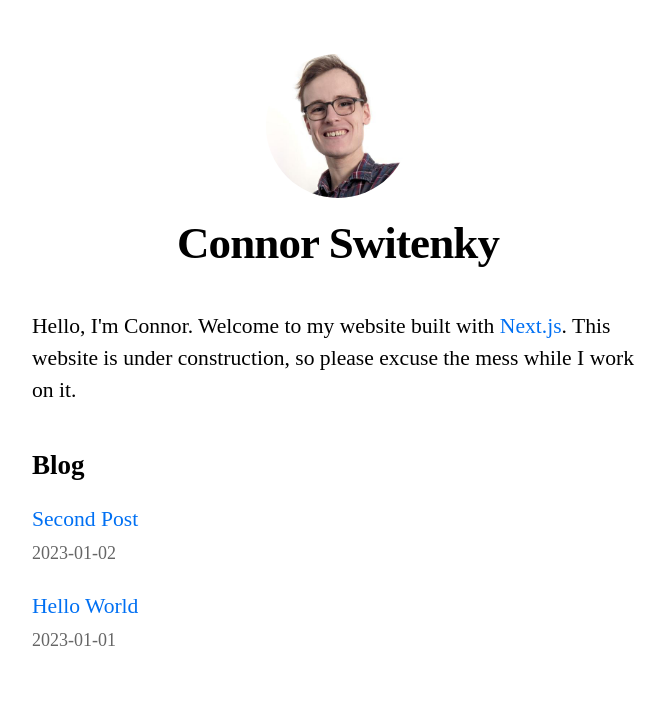
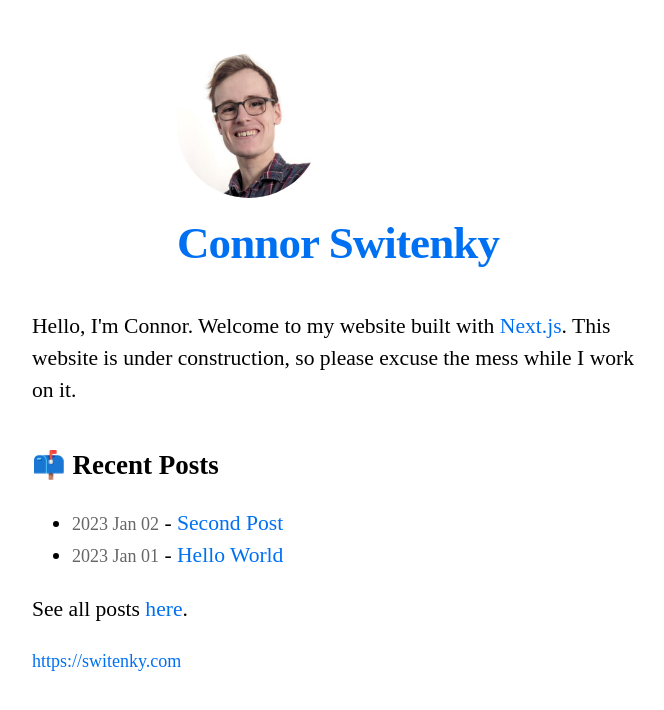
Before and after one commit to cswitenky/cswitenky, a Next.js app: page / in a window 1280 px wide. Shown: the top 710 px of the page, without its empty margins (302-966 px from the left). Built offline with nearby package versions, Linux system fonts and the light colour scheme.

Commit message:
fixed up some layout stuff

```diff
--- a/components/date.tsx
+++ b/components/date.tsx
@@ -2,5 +2,5 @@ import { parseISO, format } from "date-fns";
 
 export default function Date({ dateString }: any) {
   const date = parseISO(dateString);
-  return <time dateTime={dateString}>{format(date, "yyyy-MM-dd")}</time>;
+  return <time dateTime={dateString}>{format(date, "yyyy MMM dd")}</time>;
 }
--- a/components/layout.tsx
+++ b/components/layout.tsx
@@ -1,10 +1,8 @@
 import Head from "next/head";
-import Image from "next/image";
 import styles from "./layout.module.css";
 import utilStyles from "../styles/utils.module.css";
-import Link from "next/link";
+import Image from "next/image";
 
-const name = "Connor Switenky";
 export const siteTitle = "Connor Switenky";
 
 export default function Layout({ children, home }: any) {
@@ -23,47 +21,28 @@ export default function Layout({ children, home }: any) {
           )}.png?theme=light&md=0&fontSize=75px&images=https%3A%2F%2Fassets.zeit.co%2Fimage%2Fupload%2Ffront%2Fassets%2Fdesign%2Fnextjs-black-logo.svg`}
         />
         <meta name="og:title" content={siteTitle} />
-        <meta name="twitter:card" content="summary_large_image" />
       </Head>
       <header className={styles.header}>
-        {home ? (
+        <section className={utilStyles.headingMd}>
           <>
-            <Image
-              priority
-              src="/images/cswitenky.jpg"
-              className={utilStyles.borderCircle}
-              height={144}
-              width={144}
-              alt={name}
-            />
-            <h1 className={utilStyles.heading2Xl}>{name}</h1>
-          </>
-        ) : (
-          <>
-            <Link href="/">
+            <a href="/">
               <Image
                 priority
                 src="/images/cswitenky.jpg"
                 className={utilStyles.borderCircle}
-                height={108}
-                width={108}
-                alt={name}
+                height={home ? 144 : 128}
+                width={home ? 144 : 128}
+                alt={"Connor Switenky"}
               />
-            </Link>
-            <h2 className={utilStyles.headingLg}>
-              <Link href="/" className={utilStyles.colorInherit}>
-                {name}
-              </Link>
-            </h2>
+              <h1 className={utilStyles.heading2Xl}>Connor Switenky</h1>
+            </a>
           </>
-        )}
+        </section>
       </header>
       <main>{children}</main>
-      {!home && (
-        <div className={styles.backToHome}>
-          <Link href="/">← Back to home</Link>
-        </div>
-      )}
+      <footer>
+        <a href="/">https://switenky.com</a>
+      </footer>
     </div>
   );
 }
--- a/lib/posts.ts
+++ b/lib/posts.tsx
@@ -36,6 +36,17 @@ export function getSortedPostsData() {
   });
 }
 
+export function getAdjacentPosts(id: any) {
+  const sortedPostsData = getSortedPostsData();
+
+  const currentPostIndex = sortedPostsData.findIndex((x) => x.id == id);
+
+  const previousPost = sortedPostsData[currentPostIndex + 1] ?? null;
+  const nextPost = sortedPostsData[currentPostIndex - 1] ?? null;
+
+  return [previousPost, nextPost];
+}
+
 export function getAllPostIds() {
   const fileNames = fs.readdirSync(postsDirectory);
   return fileNames.map((fileName: any) => {
--- a/pages/index.tsx
+++ b/pages/index.tsx
@@ -1,9 +1,12 @@
 import Head from "next/head";
+import Image from "next/image";
 import Layout, { siteTitle } from "../components/layout";
 import utilStyles from "../styles/utils.module.css";
 import { getSortedPostsData } from "../lib/posts";
 import Link from "next/link";
 import Date from "../components/date";
+
+const name = "Connor Switenky";
 
 export default function Home({ allPostsData }: any) {
   return (
@@ -19,18 +22,21 @@ export default function Home({ allPostsData }: any) {
         </p>
       </section>
       <section className={`${utilStyles.headingMd} ${utilStyles.padding1px}`}>
-        <h2 className={utilStyles.headingLg}>Blog</h2>
-        <ul className={utilStyles.list}>
+        <h2 className={utilStyles.headingLg}>📫 Recent Posts</h2>
+        <ul>
           {allPostsData.map(({ id, date, title }: any) => (
-            <li className={utilStyles.listItem} key={id}>
-              <Link href={`/posts/${id}`}>{title}</Link>
-              <br />
+            <li key={id}>
               <small className={utilStyles.lightText}>
                 <Date dateString={date} />
               </small>
+              {" - "}
+              <Link href={`/posts/${id}`}>{title}</Link>
             </li>
           ))}
         </ul>
+        <p>
+          See all posts <a href="/posts">here</a>.
+        </p>
       </section>
     </Layout>
   );
--- /dev/null
+++ b/styles/global.scss
@@ -0,0 +1,25 @@
+html,
+body {
+  padding: 0;
+  margin: 0;
+  line-height: 1.6;
+  font-size: 18px;
+}
+
+* {
+  box-sizing: border-box;
+}
+
+a {
+  color: #0070f3;
+  text-decoration: none;
+}
+
+a:hover {
+  text-decoration: underline;
+}
+
+img {
+  max-width: 100%;
+  display: block;
+}
```
Also changed, not shown: pages/posts.tsx (added, +33 -0 lines), pages/posts/[id].tsx (+35 -2 lines), pages/index.scss (added), pages/posts.scss (added).
